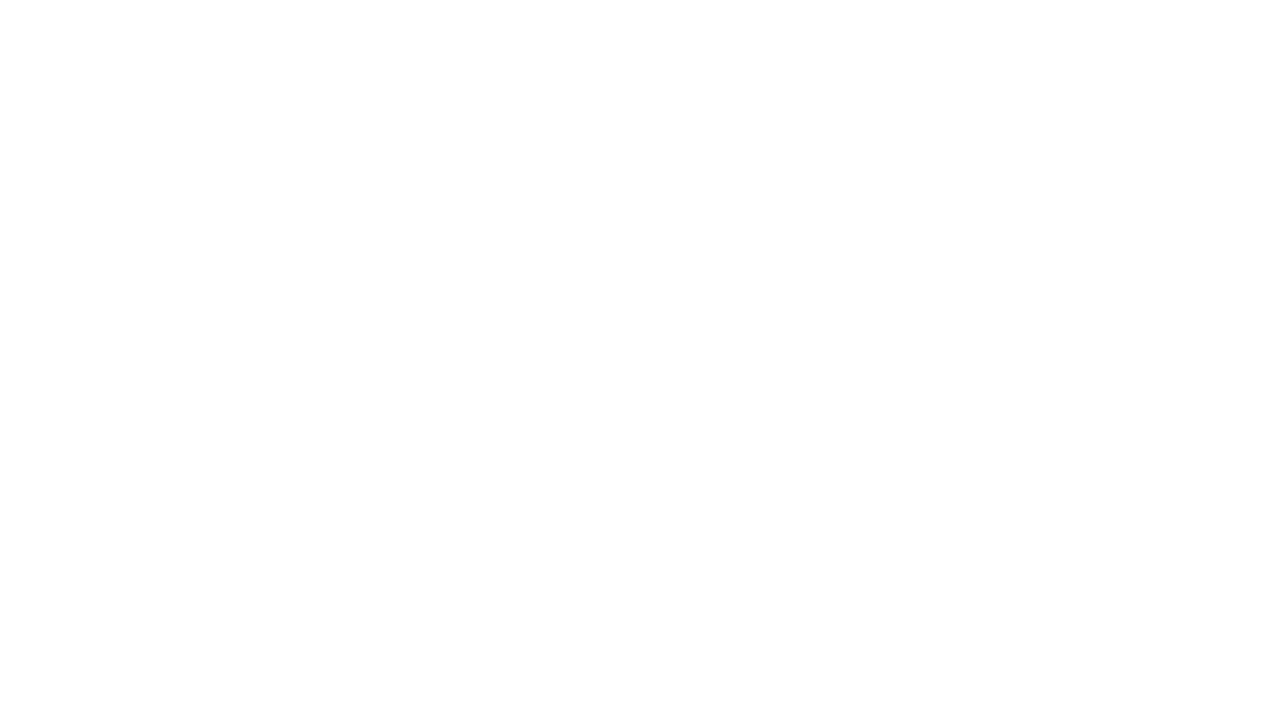
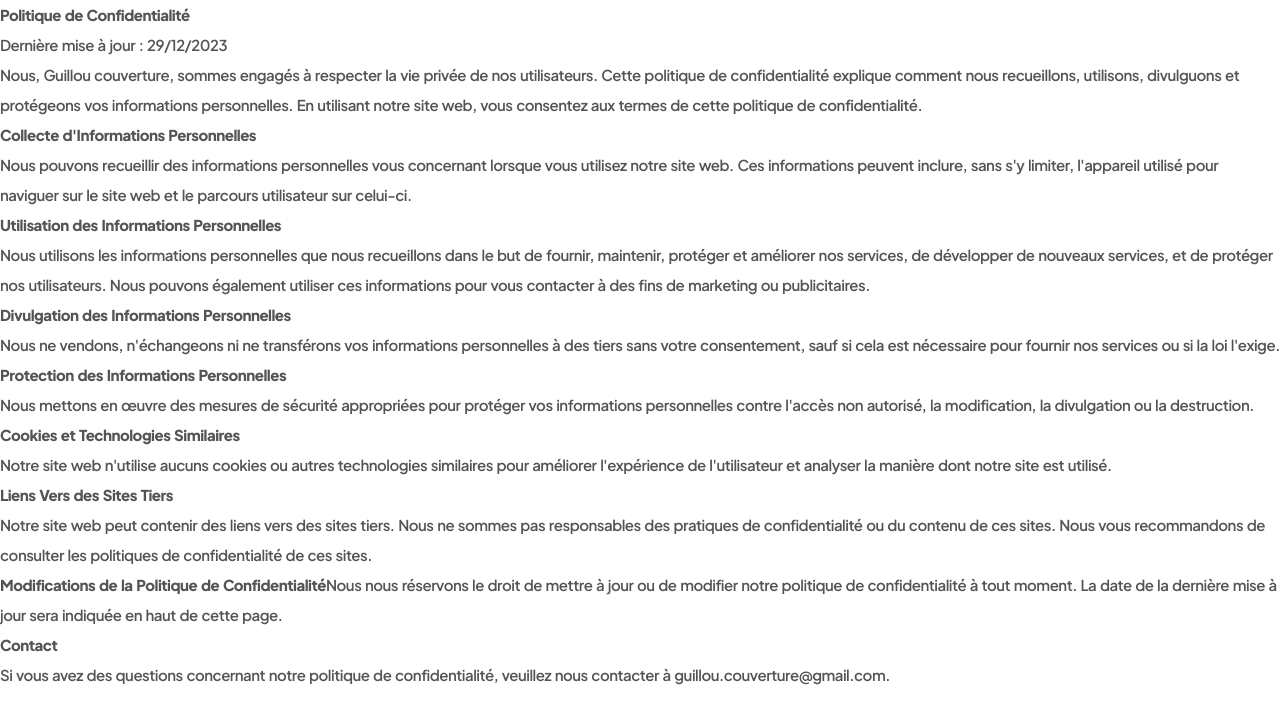
Before and after one commit to yohannmartinez/guilllou, a React (Vite) app: page /politique in a window 1280 px wide. Before the commit this address had no page. Shown: the top 724 px of the page. Built offline with nearby package versions, Linux system fonts and the light colour scheme.

Commit message:
added youtube video and legals

```diff
--- a/src/App.jsx
+++ b/src/App.jsx
@@ -5,6 +5,8 @@
 import Isolation from "./pages/isolation";
 import Zinguerie from "./pages/zinguerie";
 import Demoussage from "./pages/demoussage";
+import Policy from "./pages/policy";
+import Mentions from "./pages/mentions";
 
 function App() {
   return (
@@ -17,6 +19,8 @@
           <Route index path="/isolation" element={<Isolation />} />
           <Route index path="/zinguerie" element={<Zinguerie />} />
           <Route index path="/demoussage" element={<Demoussage />} />
+          <Route index path="/politique" element={<Policy />} />
+          <Route index path="/mentions" element={<Mentions />} />
         </Routes>
       </BrowserRouter>
     </>
--- a/src/components/footer/index.jsx
+++ b/src/components/footer/index.jsx
@@ -52,12 +52,22 @@
       <Texts>
         <Section>
           <StyledTitle>Lien Utiles</StyledTitle>
-          <Link>Accueil</Link>
-          <Link>Couverture</Link>
-          <Link>Charpente</Link>
-          <Link>Isolation</Link>
-          <Link>Zinguerie</Link>
-          <Link>Démoussage</Link>
+          <Link onClick={() => (window.location.href = "/")}>Accueil</Link>
+          <Link onClick={() => (window.location.href = "/couverture")}>
+            Couverture
+          </Link>
+          <Link onClick={() => (window.location.href = "/charpente")}>
+            Charpente
+          </Link>
+          <Link onClick={() => (window.location.href = "/isolation")}>
+            Isolation
+          </Link>
+          <Link onClick={() => (window.location.href = "/zinguerie")}>
+            Zinguerie
+          </Link>
+          <Link onClick={() => (window.location.href = "/demoussage")}>
+            Démoussage
+          </Link>
         </Section>
         <Section>
           <StyledTitle>Nous Contacter</StyledTitle>
@@ -79,8 +89,12 @@
         </Section>
         <Section>
           <StyledTitle>Légal</StyledTitle>
-          <Link>Politique de confidentialité</Link>
-          <Link>Mentions légales</Link>
+          <Link onClick={() => window.open("/politique", "_blank")}>
+            Politique de confidentialité
+          </Link>
+          <Link onClick={() => window.open("/mentions", "_blank")}>
+            Mentions légales
+          </Link>
         </Section>
       </Texts>
     </Container>
--- a/src/pages/charpente/presentation/index.jsx
+++ b/src/pages/charpente/presentation/index.jsx
@@ -166,6 +166,28 @@
                 </StyledText>
               </ContentWrapper>
             </SideBySide>
+            <Gap />
+            <SideBySide imagePosition="left" coordinates={true}>
+              <ContentWrapper>
+                <StyledSectionTitle>
+                  La zone d'activité de notre entreprise
+                </StyledSectionTitle>
+                <StyledText>
+                  Nous intervenons principalement aux alentours de
+                  Saint-Nom-la-Bretèche mais sommes actifs dans tout le
+                  département des Yvelines (78).
+                </StyledText>
+                <StyledButton
+                  background="black"
+                  color="white"
+                  onClick={() =>
+                    (window.location.href = "mailto:me@example.com")
+                  }
+                >
+                  Faire un devis
+                </StyledButton>
+              </ContentWrapper>
+            </SideBySide>
           </StyledLayout>
         </FadeOnView>
       </PageWrap>
--- a/src/pages/couverture/presentation/index.jsx
+++ b/src/pages/couverture/presentation/index.jsx
@@ -167,6 +167,28 @@
                 </StyledText>
               </ContentWrapper>
             </SideBySide>
+            <Gap />
+            <SideBySide imagePosition="right" coordinates={true}>
+              <ContentWrapper>
+                <StyledSectionTitle>
+                  La zone d'activité de notre entreprise
+                </StyledSectionTitle>
+                <StyledText>
+                  Nous intervenons principalement aux alentours de
+                  Saint-Nom-la-Bretèche mais sommes actifs dans tout le
+                  département des Yvelines (78).
+                </StyledText>
+                <StyledButton
+                  background="black"
+                  color="white"
+                  onClick={() =>
+                    (window.location.href = "mailto:me@example.com")
+                  }
+                >
+                  Faire un devis
+                </StyledButton>
+              </ContentWrapper>
+            </SideBySide>
           </StyledLayout>
         </FadeOnView>
       </PageWrap>
--- a/src/pages/demoussage/presentation/index.jsx
+++ b/src/pages/demoussage/presentation/index.jsx
@@ -145,6 +145,28 @@
                 </StyledText>
               </ContentWrapper>
             </SideBySide>
+            <Gap />
+            <SideBySide imagePosition="left" coordinates={true}>
+              <ContentWrapper>
+                <StyledSectionTitle>
+                  La zone d'activité de notre entreprise
+                </StyledSectionTitle>
+                <StyledText>
+                  Nous intervenons principalement aux alentours de
+                  Saint-Nom-la-Bretèche mais sommes actifs dans tout le
+                  département des Yvelines (78).
+                </StyledText>
+                <StyledButton
+                  background="black"
+                  color="white"
+                  onClick={() =>
+                    (window.location.href = "mailto:me@example.com")
+                  }
+                >
+                  Faire un devis
+                </StyledButton>
+              </ContentWrapper>
+            </SideBySide>
           </StyledLayout>
         </FadeOnView>
       </PageWrap>
--- a/src/pages/home/header/useHeader.js
+++ b/src/pages/home/header/useHeader.js
@@ -1,19 +1,19 @@
 import { useEffect, useState } from "react";
 
 const steps = [
+  {
+    subTitle: "Guillou couverture",
+    title: "Charpente",
+    buttonText: "En savoir plus",
+    background:
+      "https://www.renovationstoiture.com/wp-content/uploads/sites/9/2020/05/charpentenkit-pouquoi-pas.jpg",
+  },
   {
     subTitle: "Guillou couverture",
     title: "Couverture",
     buttonText: "En savoir plus",
     background:
       "https://www.charpente-classique.com/wp-content/uploads/sites/42/2020/07/calculer-poids-couverture-toiture.jpg",
-  },
-  {
-    subTitle: "Guillou couverture",
-    title: "Charpente",
-    buttonText: "En savoir plus",
-    background:
-      "https://www.renovationstoiture.com/wp-content/uploads/sites/9/2020/05/charpentenkit-pouquoi-pas.jpg",
   },
   {
     subTitle: "Guillou couverture",
--- /dev/null
+++ b/src/pages/mentions/index.jsx
@@ -0,0 +1,26 @@
+import Text from "../../components/text";
+
+const Mentions = () => {
+  return (
+    <div>
+      <Text>
+        <b>Propriétaire du site:</b>
+        <br />
+        Guillou couverture
+        <br />
+        <b>Création du site:</b>
+        <br />
+        Webinov
+        <br />
+        <b>Hébergeur du site:</b>
+        <br />
+        Vercel
+        <br />
+        Vercel.com
+        <br />
+      </Text>
+    </div>
+  );
+};
+
+export default Mentions;
--- /dev/null
+++ b/src/pages/policy/index.jsx
@@ -0,0 +1,71 @@
+import Text from "../../components/text";
+
+const Policy = () => {
+  return (
+    <div>
+      <Text>
+        <b>Politique de Confidentialité</b>
+        <br />
+        Dernière mise à jour : 29/12/2023
+        <br />
+        Nous, Guillou couverture, sommes engagés à respecter la vie privée de
+        nos utilisateurs. Cette politique de confidentialité explique comment
+        nous recueillons, utilisons, divulguons et protégeons vos informations
+        personnelles. En utilisant notre site web, vous consentez aux termes de
+        cette politique de confidentialité.
+        <br />
+        <b>Collecte d'Informations Personnelles</b>
+        <br />
+        Nous pouvons recueillir des informations personnelles vous concernant
+        lorsque vous utilisez notre site web. Ces informations peuvent inclure,
+        sans s'y limiter, l'appareil utilisé pour naviguer sur le site web et le
+        parcours utilisateur sur celui-ci.
+        <br />
+        <b>Utilisation des Informations Personnelles</b>
+        <br />
+        Nous utilisons les informations personnelles que nous recueillons dans
+        le but de fournir, maintenir, protéger et améliorer nos services, de
+        développer de nouveaux services, et de protéger nos utilisateurs. Nous
+        pouvons également utiliser ces informations pour vous contacter à des
+        fins de marketing ou publicitaires.
+        <br />
+        <b>Divulgation des Informations Personnelles</b>
+        <br />
+        Nous ne vendons, n'échangeons ni ne transférons vos informations
+        personnelles à des tiers sans votre consentement, sauf si cela est
+        nécessaire pour fournir nos services ou si la loi l'exige.
+        <br />
+        <b>Protection des Informations Personnelles</b>
+        <br />
+        Nous mettons en œuvre des mesures de sécurité appropriées pour protéger
+        vos informations personnelles contre l'accès non autorisé, la
+        modification, la divulgation ou la destruction.
+        <br />
+        <b>Cookies et Technologies Similaires</b>
+        <br />
+        Notre site web n'utilise aucuns cookies ou autres technologies
+        similaires pour améliorer l'expérience de l'utilisateur et analyser la
+        manière dont notre site est utilisé.
+        <br />
+        <b>Liens Vers des Sites Tiers</b>
+        <br />
+        Notre site web peut contenir des liens vers des sites tiers. Nous ne
+        sommes pas responsables des pratiques de confidentialité ou du contenu
+        de ces sites. Nous vous recommandons de consulter les politiques de
+        confidentialité de ces sites.
+        <br />
+        <b>Modifications de la Politique de Confidentialité</b>
+        Nous nous réservons le droit de mettre à jour ou de modifier notre
+        politique de confidentialité à tout moment. La date de la dernière mise
+        à jour sera indiquée en haut de cette page.
+        <br />
+        <b>Contact</b>
+        <br />
+        Si vous avez des questions concernant notre politique de
+        confidentialité, veuillez nous contacter à guillou.couverture@gmail.com.
+      </Text>
+    </div>
+  );
+};
+
+export default Policy;
--- a/src/pages/zinguerie/presentation/index.jsx
+++ b/src/pages/zinguerie/presentation/index.jsx
@@ -155,6 +155,28 @@
                 </StyledText>
               </ContentWrapper>
             </SideBySide>
+            <Gap />
+            <SideBySide imagePosition="left" coordinates={true}>
+              <ContentWrapper>
+                <StyledSectionTitle>
+                  La zone d'activité de notre entreprise
+                </StyledSectionTitle>
+                <StyledText>
+                  Nous intervenons principalement aux alentours de
+                  Saint-Nom-la-Bretèche mais sommes actifs dans tout le
+                  département des Yvelines (78).
+                </StyledText>
+                <StyledButton
+                  background="black"
+                  color="white"
+                  onClick={() =>
+                    (window.location.href = "mailto:me@example.com")
+                  }
+                >
+                  Faire un devis
+                </StyledButton>
+              </ContentWrapper>
+            </SideBySide>
           </StyledLayout>
         </FadeOnView>
       </PageWrap>
```
Also changed, not shown: src/components/sideBySide/index.jsx (+55 -0 lines), src/pages/home/presentation/index.jsx (+26 -25 lines), src/pages/isolation/presentation/index.jsx (+22 -0 lines).
